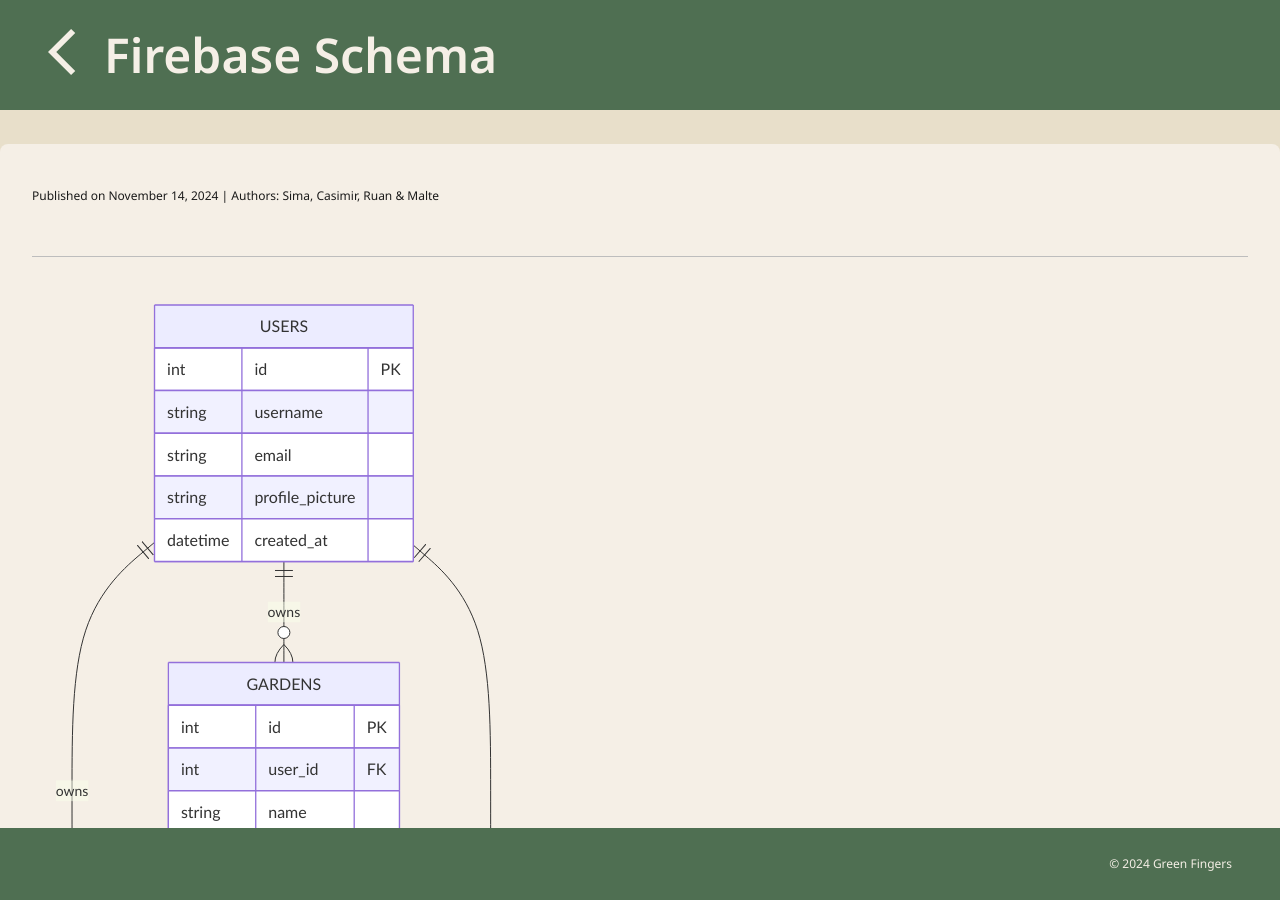
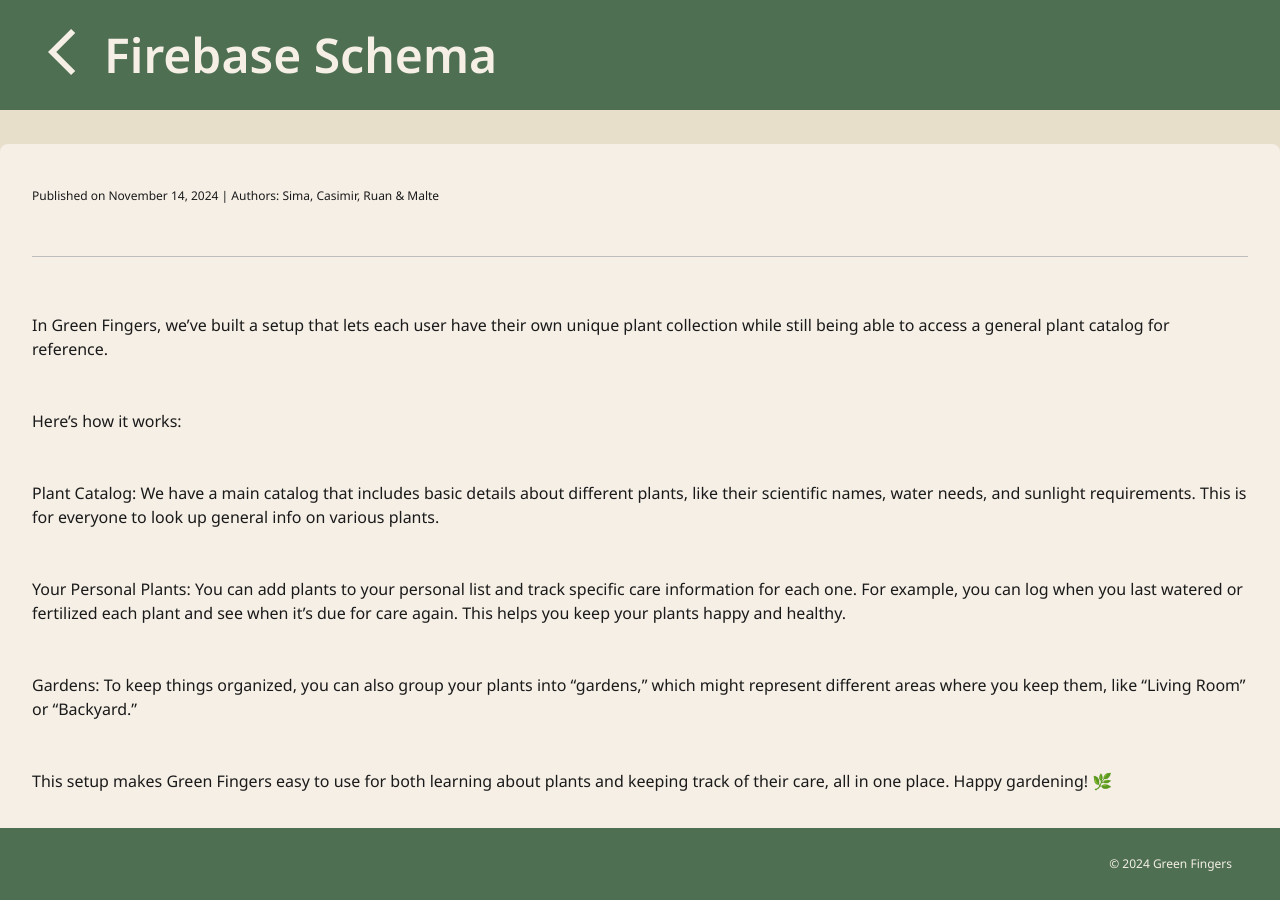
Before and after one commit to Green-Fingers-App/gardeningApp, a Jekyll site: the page built from docs/_posts/2024-11-14-database.md, in a window 1280 px wide and 900 px high. Built offline with Jekyll 4.4.1, drawn with Linux system fonts in a browser that asks for light colours; comment, search, counter and statistics services are not loaded.

Commit message:
Update 2024-11-14-database.md

```diff
--- a/docs/_posts/2024-11-14-database.md
+++ b/docs/_posts/2024-11-14-database.md
@@ -4,6 +4,17 @@
 date: 2024-11-14
 author: "Sima, Casimir, Ruan & Malte"
 ---
+In Green Fingers, we’ve built a setup that lets each user have their own unique plant collection while still being able to access a general plant catalog for reference.
+
+Here’s how it works:
+
+Plant Catalog: We have a main catalog that includes basic details about different plants, like their scientific names, water needs, and sunlight requirements. This is for everyone to look up general info on various plants.
+
+Your Personal Plants: You can add plants to your personal list and track specific care information for each one. For example, you can log when you last watered or fertilized each plant and see when it’s due for care again. This helps you keep your plants happy and healthy.
+
+Gardens: To keep things organized, you can also group your plants into “gardens,” which might represent different areas where you keep them, like “Living Room” or “Backyard.”
+
+This setup makes Green Fingers easy to use for both learning about plants and keeping track of their care, all in one place. Happy gardening! 🌿
 
 <div class="mermaid">
 erDiagram
```
